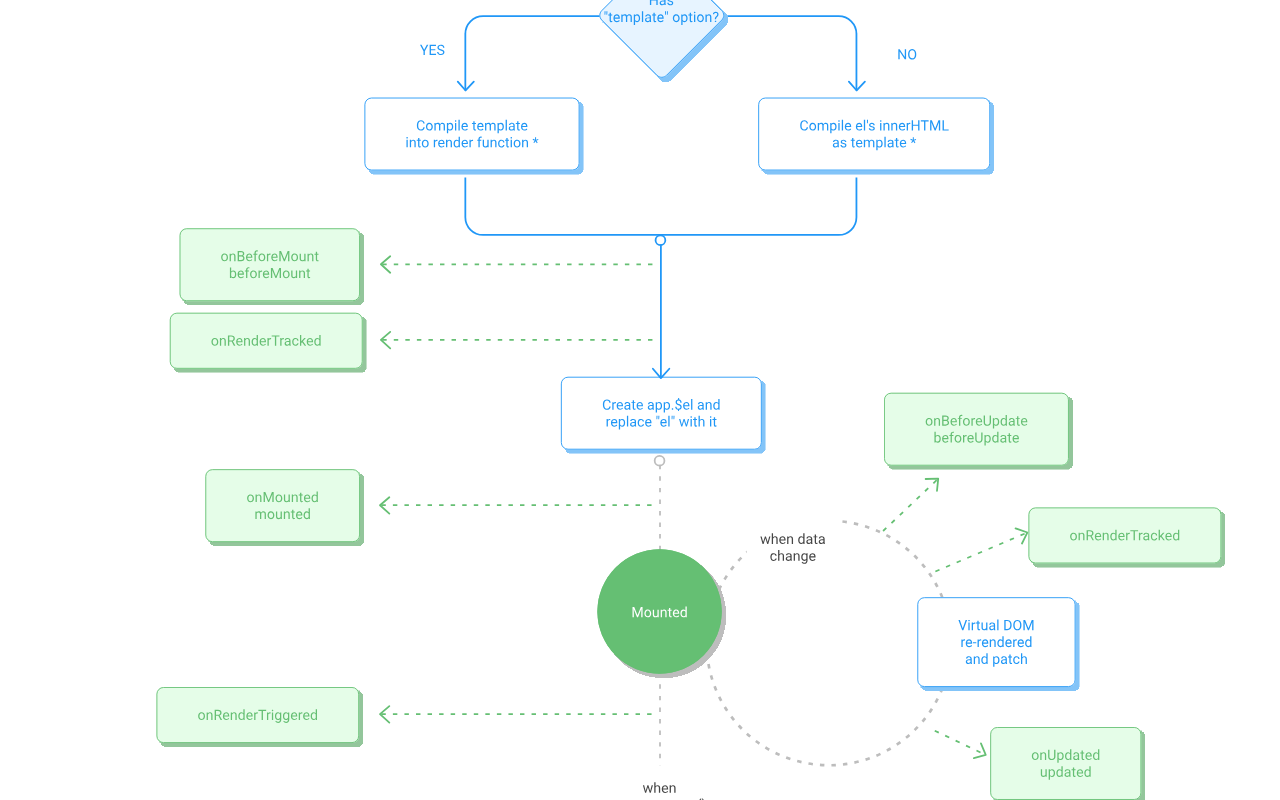
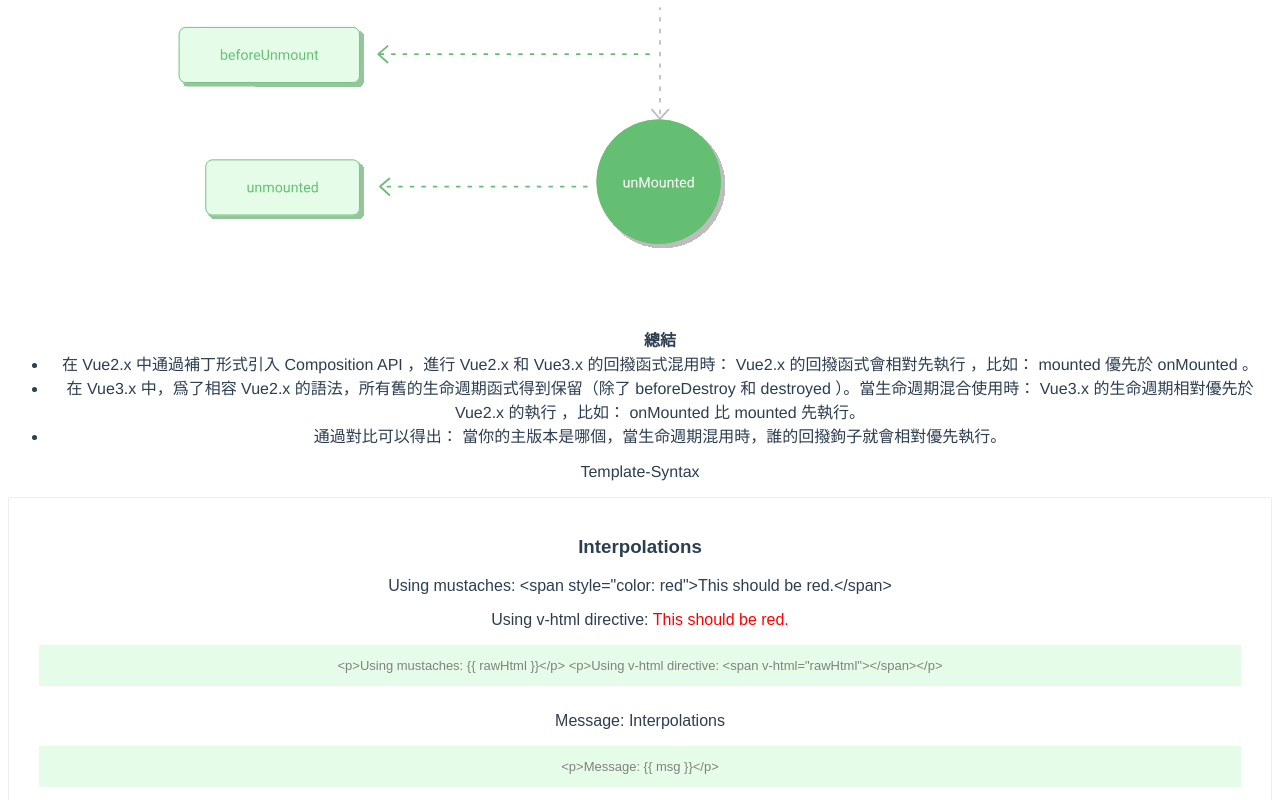
Before and after one commit to wu-medoc/vue3, a Vue app: page / in a window 1280 px wide. Shown: the part 2000-2800 px from the top of the page. Built offline with nearby package versions, Linux system fonts and the light colour scheme; some icons are missing; what @yzfe/vue3-svgicon would draw is missing.

Commit message:
Interpolations

```diff
--- a/src/App.vue
+++ b/src/App.vue
@@ -1,19 +1,24 @@
 <template>
   <!-- <HelloWorld msg="Vue3 Demo"/> -->
-  <div class="hello">
-      <div class="nav-bar flexCenter">Cart</div>
-      <div class="cart">Cart({{ cart.length }})</div>
-      <ProductDisplay :premium="premium"  @add-to-cart="updateCart" />
-  </div>
   <div>
       <div class="nav-bar flexCenter">LifeCycle</div>
       <LifeCycle />
+  </div>
+  <div>
+      <div class="nav-bar flexCenter">Template-Syntax</div>
+      <Interpolations />
+  </div>
+  <div>
+      <div class="nav-bar flexCenter">Cart Demo</div>
+      <div class="cart">Cart({{ cart.length }})</div>
+      <ProductDisplay :premium="premium"  @add-to-cart="updateCart" />
   </div>
 </template>
 
 <script>
 // import HelloWorld from './components/Cart/HelloWorld.vue'
 import ProductDisplay from './components/Cart/ProductDisplay'
+import Interpolations from './components/Syntax/Interpolations'
 import LifeCycle from './LifeCycle'
 
 export default {
@@ -22,6 +27,7 @@ export default {
     // HelloWorld,
     ProductDisplay,
     LifeCycle,
+    Interpolations,
   },
   setup() {
     return {
--- /dev/null
+++ b/src/components/Syntax/Interpolations.vue
@@ -0,0 +1,66 @@
+<template>
+    <div id="example1" class="demo">
+        <h3>{{ msg }}</h3>
+        <p>Using mustaches: {{ rawHtml }}</p>
+        <p>Using v-html directive: <span v-html="rawHtml"></span></p>
+        <div v-text="codeVhtml" class="codeCss"></div>
+
+        <p>Message: {{ msg }}</p>
+        <div v-text="codeMsg" class="codeCss"></div>
+
+        <p v-once>This will never change: {{ msg }}</p>
+        <div v-text="codeVone" class="codeCss"></div>
+
+        <div v-bind:id="'list-'+dynamicId">this Attributes id is {{dynamicId}}</div>
+        <button v-bind:disabled="isButtonDisabled">Button</button>
+        <div v-text="codebind" class="codeCss"></div>
+
+        <div>直接在template使用JavaScript表達式</div>
+        dynamicId is {{ dynamicId }} ,
+        dynamicId+1 = {{ dynamicId + 1 }} ,
+        {{ dynamicId ? 'YES' : 'NO' }}
+        <div v-text="codeJs" class="codeCss"></div>
+    </div>
+</template>
+<script>
+export default {
+  name: 'Interpolations',
+    data() {
+        return {
+            dynamicId: 0,
+            isButtonDisabled: true,
+            msg: 'Interpolations',
+            rawHtml: '<span style="color: red">This should be red.</span>',
+            codeVhtml: '<p>Using mustaches: {{ rawHtml }}</p>\n<p>Using v-html directive: <span v-html="rawHtml"></span></p>',
+            codeMsg: '<p>Message: {{ msg }}</p>',
+            codeVone: '<p v-once>This will never change: {{ msg }}</p>',
+            codebind: '<div v-bind:id="\'list-\'+dynamicId">this Attributes id is {{dynamicId}}</div>\n<button v-bind:disabled="isButtonDisabled">Button</button>',
+            codeJs: 'dynamicId is {{ dynamicId }} , dynamicId+1 = {{ dynamicId + 1 }} , {{ dynamicId ? \'YES\' : \'NO\' }} '
+        }
+    }
+}
+</script>
+
+<style scoped>
+.demo {
+  font-family: sans-serif;
+  border: 1px solid #eee;
+  border-radius: 2px;
+  padding: 20px 30px;
+  margin-top: 1em;
+  margin-bottom: 40px;
+  user-select: none;
+  overflow-x: auto;
+}
+.codeCss{
+    padding: 1em;
+    margin-bottom: 2em;
+    color: gray;
+    background: #E5FDE8;
+    overflow: auto;
+    font-size: small;
+}
+p{
+    font-size: 1em;
+}
+</style>
```
